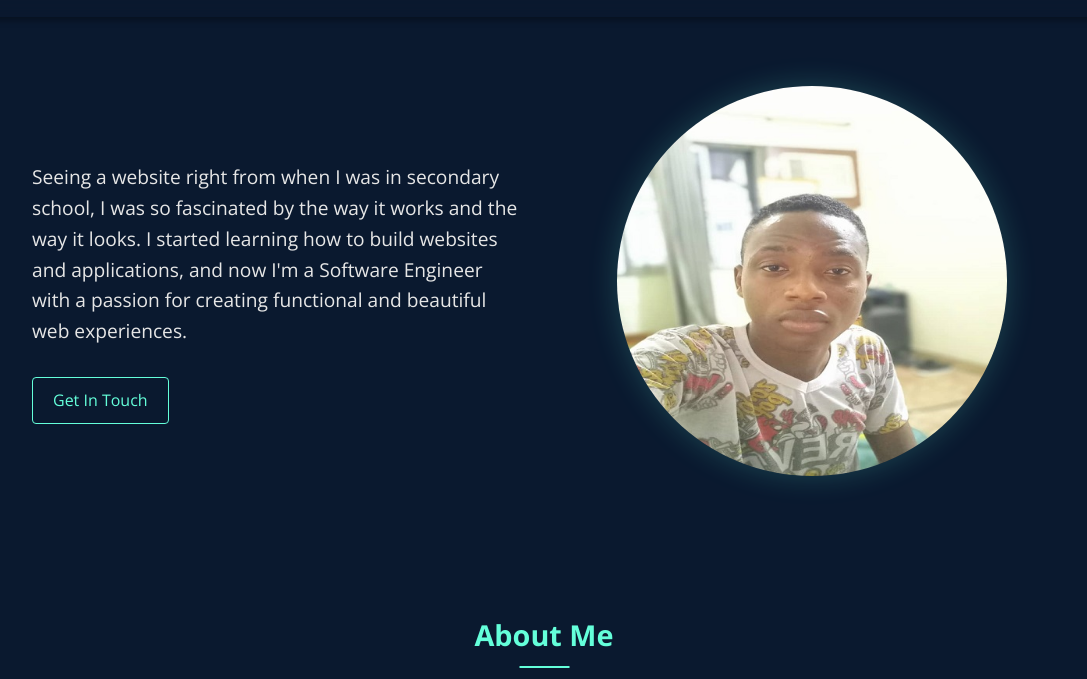
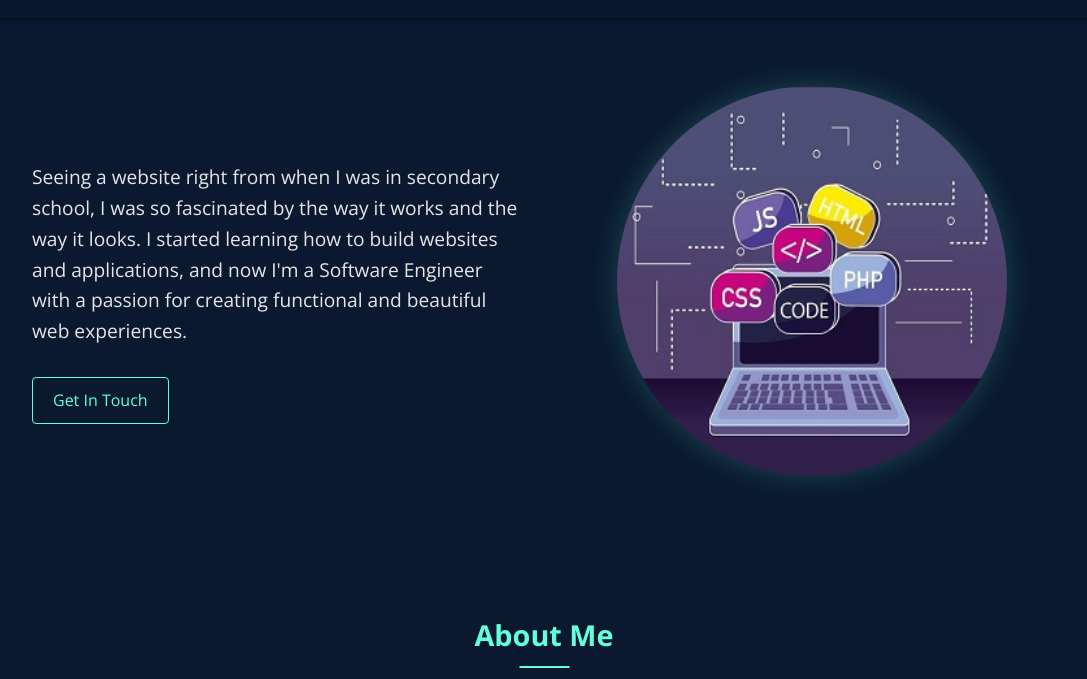
Before and after one commit to Ajayfrizzy/Portfolio_V1, a plain HTML site: page index.html in a window 1280 px wide. Shown: the part 74-753 px from the top of the page, without its empty margins (96-1183 px from the left). Drawn offline with nearby package versions, Linux system fonts and the light colour scheme.

Commit message:
changed the hero picture

```diff
--- a/index.html
+++ b/index.html
@@ -62,7 +62,7 @@
           <a href="#contact" class="btn">Get In Touch</a>
         </div>
         <div class="hero-image">
-          <img src="/asset/img/my_picture_2.jpg" alt="My Portrait" />
+          <img src="/asset/img/web_design.jpeg" alt="Hmtl closing tag" />
         </div>
       </div>
     </section>
```
Also changed, not shown: asset/img/my_picture_3.jpg (deleted), asset/img/web_design.jpeg (added).
